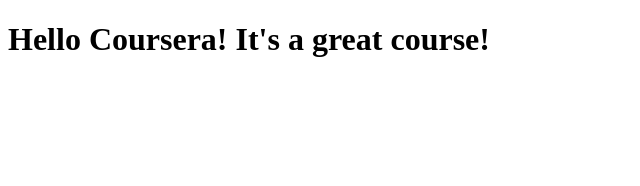
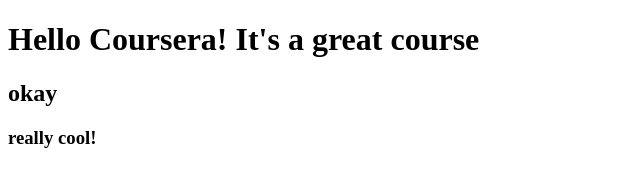
Before and after one commit to alexgrand/coursera-test, a plain HTML site: page site/index.html in a window 1280 px wide. Shown: the whole page, without its empty margins (0-640 px from the left). Drawn offline with Linux system fonts and the light colour scheme.

Commit message:
some changes

```diff
--- a/site/index.html
+++ b/site/index.html
@@ -5,6 +5,8 @@
 	<title>Hello Coursera</title>
 </head>
 <body>
-	<h1>Hello Coursera! It's a great course!</h1>
+	<h1>Hello Coursera! It's a great course</h1>
+  <h2>okay</h2>
+  <h3>really cool!</h3>
 </body>
 </html>
```
